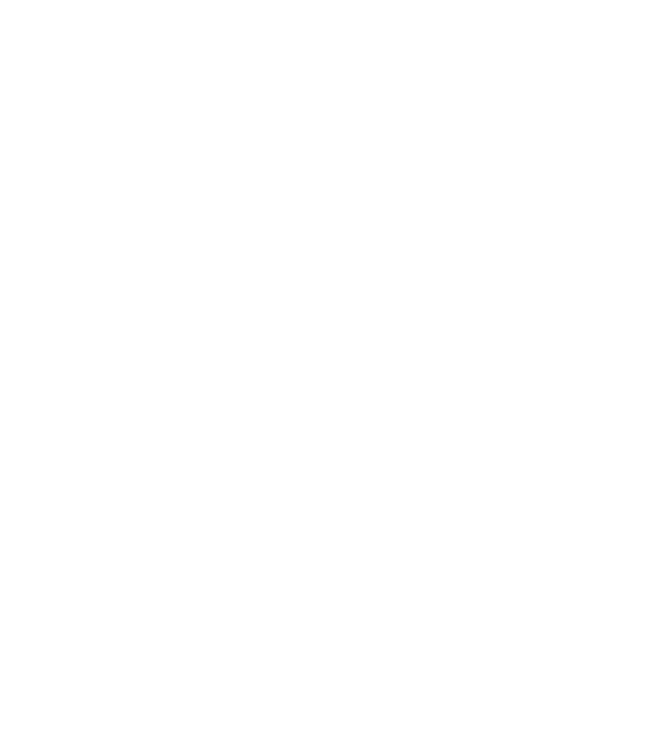
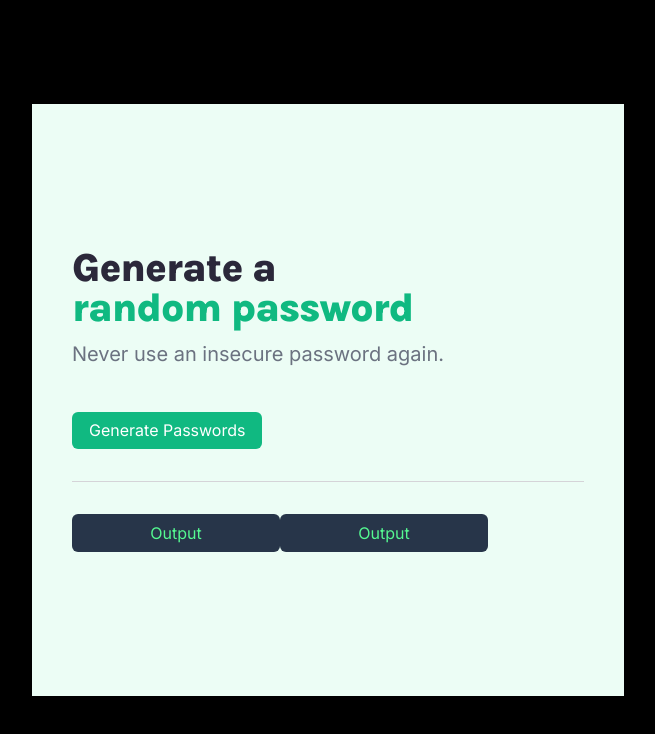
Before and after one commit to eugenesoch/password-generator, a website built with Vite: page index.html in a window 1280 px wide. Shown: the whole page, without its empty margins (312-967 px from the left). Built offline with nearby package versions, Linux system fonts and the light colour scheme.

Commit message:
Major update
Created styles in CSS, created layout and variables for the dark mode.

```diff
--- a/index.css
+++ b/index.css
@@ -1,3 +1,148 @@
+/* http://meyerweb.com/eric/tools/css/reset/
+   v2.0 | 20110126
+   License: none (public domain)
+*/
+
+html, body, div, span, applet, object, iframe,
+h1, h2, h3, h4, h5, h6, p, blockquote, pre,
+a, abbr, acronym, address, big, cite, code,
+del, dfn, em, img, ins, kbd, q, s, samp,
+small, strike, strong, sub, sup, tt, var,
+b, u, i, center,
+dl, dt, dd, ol, ul, li,
+fieldset, form, label, legend,
+table, caption, tbody, tfoot, thead, tr, th, td,
+article, aside, canvas, details, embed,
+figure, figcaption, footer, header, hgroup,
+menu, nav, output, ruby, section, summary,
+time, mark, audio, video {
+	margin: 0;
+	padding: 0;
+	border: 0;
+	font-size: 100%;
+	font: inherit;
+	vertical-align: baseline;
+}
+/* HTML5 display-role reset for older browsers */
+article, aside, details, figcaption, figure,
+footer, header, hgroup, menu, nav, section {
+	display: block;
+}
 body {
+	line-height: 1;
+}
+ol, ul {
+	list-style: none;
+}
+blockquote, q {
+	quotes: none;
+}
+blockquote:before, blockquote:after,
+q:before, q:after {
+	content: '';
+	content: none;
+}
+table {
+	border-collapse: collapse;
+	border-spacing: 0;
+}
+:root {
+    --field-blue: #273549;
+    --password-green: #55F991;
+    --white: #ffffff;
+    --button-green: #10B981;
+    --background: #ECFDF5;
+    --subtitle: #6B7280;
+    --heading-main: #2B283A;
+    --heading-accent: #10B981;
+    --divider-color: #D5D4D8;
+}
+
+html[data-theme-light] {
+    --background: #ECFDF5;
+    --subtitle: #6B7280;
+    --heading-main: #2B283A;
+    --heading-accent: #10B981;
+    --divider-color: #D5D4D8;
+}
+
+html[data-theme-dark] {
+    --background: #1F2937;
+    --subtitle: #D5D4D8;
+    --heading-accent: #4ADF86;
+    --heading-main: #ffffff;
+    --divider-color: #2F3E53;
+}
+
+body {
+    display: flex;
+    justify-content: center;
+    align-items: center;
+    background-color: black;
     margin: 0;
+    font-family: 'Inter', sans-serif;
+
 }
+
+h1, h2, h3 {
+    font-family: 'Karla', sans-serif;
+    letter-spacing: -1px;
+}
+
+h1 {
+    font-size: 2.5rem;
+    color: var(--heading-main)
+}
+h1 span {
+    color: var(--heading-accent)
+}
+.subheading {
+    margin: 1rem 0;
+    color: var(--subtitle);
+    font-size: 1.25rem;
+
+}
+
+.module {
+    padding: 2.5rem;
+    width: 32rem;
+    height: 32rem;
+    background-color: var(--background);
+    display: flex;
+    flex-direction: column;
+    align-items: start;
+    justify-content: center;
+}
+button {
+    margin: 2rem 0;
+    padding: 9px 17px;
+    border-radius: 6px;
+    border: none;
+    background-color: var(--button-green);
+    color: var(--white);
+}
+
+divider {
+    height: 1px;
+    background-color: var(--divider-color);
+    width: 100%;
+}
+.output-wrapper {
+    display: flex;
+    justify-content: space-around;
+}
+
+.output {
+    margin-top: 2rem;
+    display: flex;
+    flex-direction: column;
+    justify-content: center;
+    align-items: center;
+    background-color: var(--field-blue);
+    color: var(--password-green);
+    font-size: 1rem;
+    line-height: 2rem;
+    height: 2.4rem;
+    width: 13rem;
+    border-radius: 6px;
+}
--- a/index.html
+++ b/index.html
@@ -1,9 +1,29 @@
 <html>
     <head><link rel="stylesheet" href="https://cdnjs.cloudflare.com/ajax/libs/normalize/8.0.1/normalize.css">
         <link rel="stylesheet" href="index.css">
+        <link rel="preconnect" href="https://fonts.googleapis.com">
+        <link rel="preconnect" href="https://fonts.gstatic.com" crossorigin>
+        <link href="https://fonts.googleapis.com/css2?family=Inter&family=Karla:wght@800&display=swap" rel="stylesheet">
     </head>
     <body>
-        <h1></h1>
+        <div class="module">
+            <h1>Generate a<br><span>random password</span></h1>
+            <p class="subheading">Never use an insecure password again.</p>
+            <button>Generate Passwords</button>
+            <divider></divider>
+            <div class="output-wrapper">
+                <div>
+                    <p class="output" id="password1">
+                        Output
+                    </p>
+                </div>
+                <div>
+                    <p class="output" id="password1">
+                        Output
+                    </p>
+                </div>
+            </div>
+        </div>
         <script src="index.js"></script>
     </body>
 </html>
```
Also changed, not shown: index.js (+16 -0 lines), src/Inter-VariableFont_slnt,wght.ttf (added), src/Inter.ttf (added), src/Karla-Bold.ttf (added), src/Karla-Light.ttf (added), src/Karla.ttf (added).
